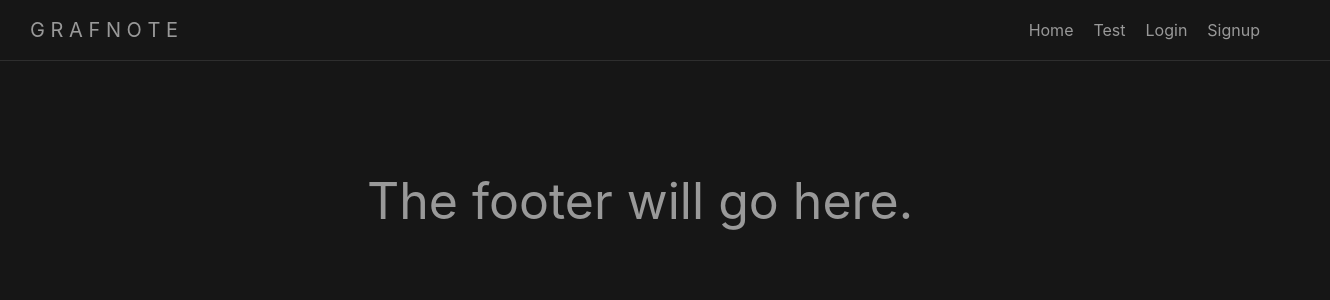
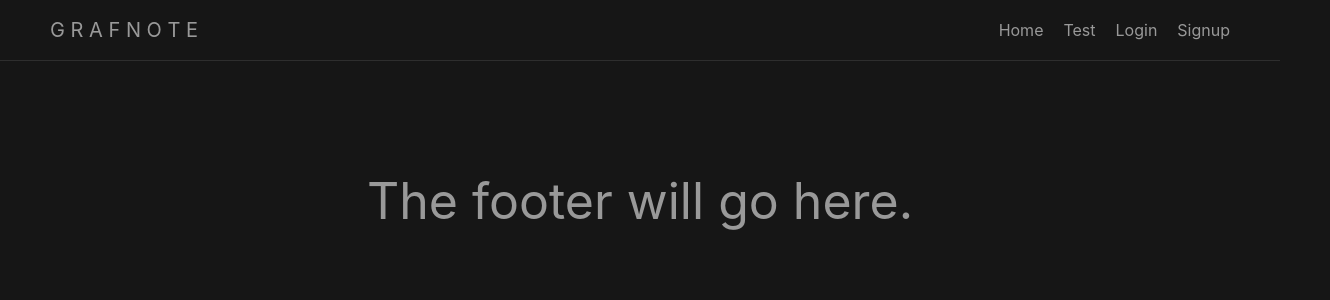
Before and after one commit to ily123/grafnote, a React (Create React App) app in the folder frontend/: page /test in a window 1280 px wide. Shown: the top 300 px of the page, 1330 px wide, since content can reach past the window. Built offline with nearby package versions, Linux system fonts and the light colour scheme; no server answers; a web font is replaced by a local one.

Commit message:
Corrected header css.

```diff
--- a/frontend/src/components/Navigation/Navigation.css
+++ b/frontend/src/components/Navigation/Navigation.css
@@ -4,8 +4,6 @@ header {
   align-items: center;
   justify-content: space-between;
   height: 60px;
-  padding-right: 20px;
-  padding-left: 80px;
   margin-bottom: 80px;
   border-bottom: 1px solid rgba(255, 255, 255, 0.1);
   width: 100%;
@@ -23,6 +21,7 @@ header a:hover {
 }
 
 header .logo {
+  padding-left: 50px;
   font-size: 20px;
   font-family: Inter, sans-serif;
 }
--- a/frontend/src/components/NotePage/NotePage.css
+++ b/frontend/src/components/NotePage/NotePage.css
@@ -2,7 +2,7 @@
   padding-left: 50px;
   color: #999999;
   font-family: Inter, sans-serif;
-  max-width: 2000px;
+  max-width: 1500px;
   min-width: 1000px;
   display: flex;
   flex-direction: row;
@@ -72,7 +72,7 @@
 
 .note-container textarea {
   width: 100%;
-  height: 100%;
+  height: 50%;
   resize: none;
   border: none;
 }
--- a/frontend/src/index.css
+++ b/frontend/src/index.css
@@ -1,13 +1,32 @@
 /* TODO Add site wide styles */
+html {
+  height: 100%;
+  width: 100%;
+}
+#root {
+  width: 100%;
+  height: 100%;
+}
+
 body {
+  width: 100%;
   background-color: #161616;
   margin: 0;
+  height: 100%;
+  display: flex;
+  flex-direction: column;
+  align-items: center;
 }
 
 .main-container {
   display: flex;
-  min-width: 100%;
   flex-direction: column;
-  justify-content: center;
   align-items: center;
+  flex: 1 0 auto;
 }
+
+footer {
+  flex-shrink: 0;
+  min-height: 50px;
+  width: 100%;
+}
```
